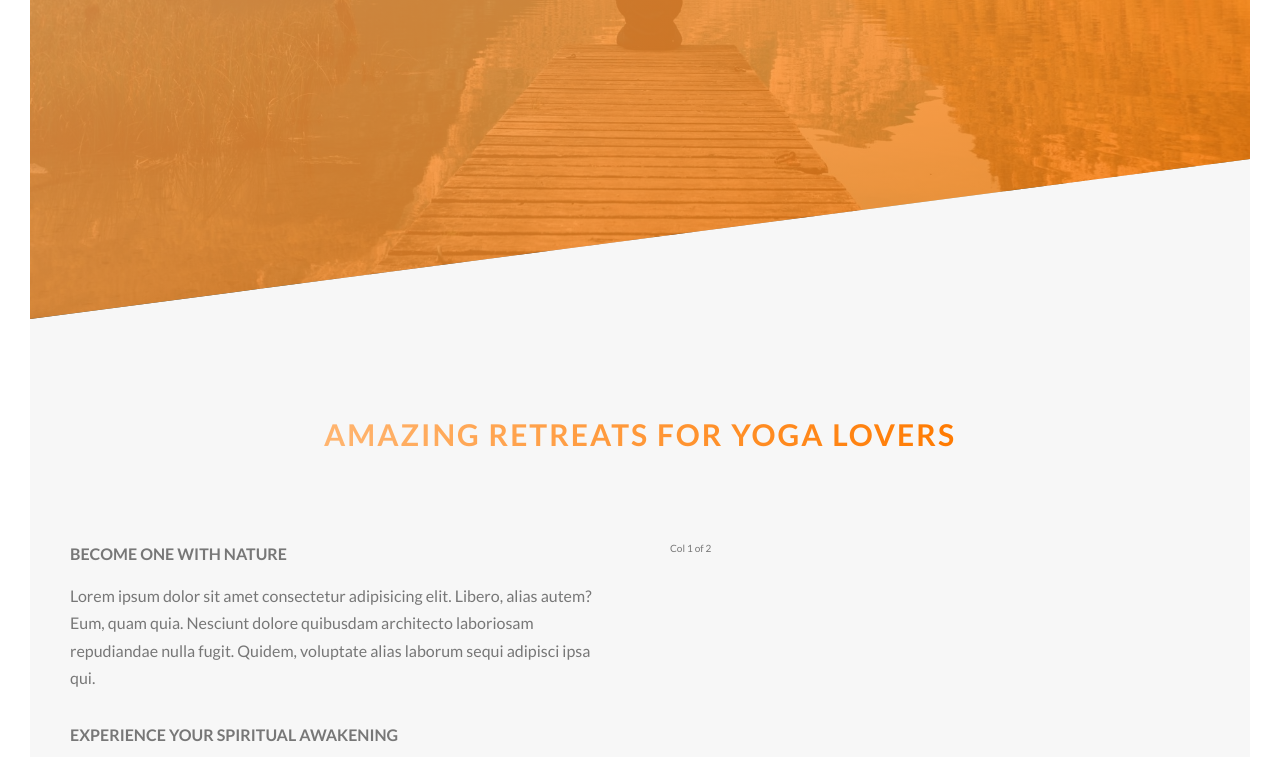
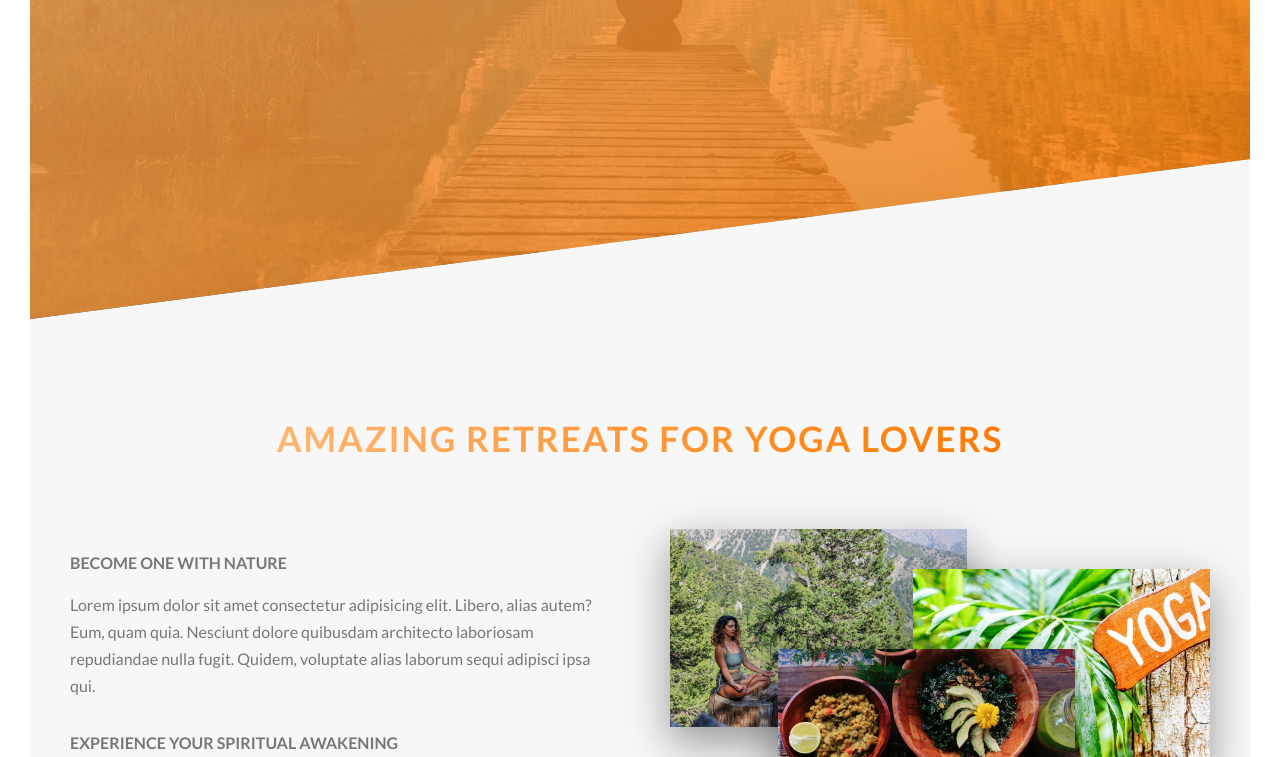
Before and after one commit to MareikeHeuer/body-and-mind, a website: page index.html in a window 1280 px wide. Shown: the part 471-1228 px from the top of the page. Drawn offline with Linux system fonts and the light colour scheme.

Commit message:
content and styling about-section col-1-of-2 right

```diff
--- a/index.html
+++ b/index.html
@@ -56,7 +56,23 @@
 
             <a href="#" class="btn-text">Learn more &rarr;</a>
           </div>
-          <div class="col-1-of-2">Col 1 of 2</div>
+          <div class="col-1-of-2">
+            <div class="composition">
+              <img
+                src="img/nat-1-large.jpg"
+                alt="Photo 1"
+                class="composition__photo composition__photo--p1"
+              /><img
+                src="img/nat-2-large.jpg"
+                alt="Photo 2"
+                class="composition__photo composition__photo--p2"
+              /><img
+                src="img/nat-3-large.jpg"
+                alt="Photo 3"
+                class="composition__photo composition__photo--p3"
+              />
+            </div>
+          </div>
         </div>
       </section>
     </main>
--- a/sass/base/_typography.scss
+++ b/sass/base/_typography.scss
@@ -36,7 +36,7 @@ body {
 }
 
 .heading-secondary {
-  font-size: 3rem;
+  font-size: 3.5rem;
   text-transform: uppercase;
   font-weight: 700;
   display: inline-block;
--- /dev/null
+++ b/sass/components/_composition.scss
@@ -0,0 +1,39 @@
+.composition {
+  position: relative;
+
+  &__photo {
+    position: absolute;
+    width: 55%;
+    box-shadow: 0 1.5rem 4rem rgba($color-black, 0.4);
+    border: 0.2rem;
+    z-index: 10;
+    transition: all 0.2s;
+    outline-offset: 2rem; // will give space between image and boarder
+
+    &--p1 {
+      left: 0;
+      top: -2rem;
+    }
+
+    &--p2 {
+      right: 0;
+      top: 2rem;
+    }
+
+    &--p3 {
+      left: 20%;
+      top: 10rem;
+    }
+
+    &:hover {
+      outline: 1.5rem solid $color-primary; //border around image
+      transform: scale(1.05);
+      box-shadow: 0 2.5rem 4rem rgba($color-black, 0.5);
+      z-index: 20; // higher z-index than on __photo will place image on top of the others
+    }
+  }
+  &:hover &__photo:not(:hover) {
+    transform: scale(0.95);
+  }
+  // .composition:hover composition__photo:not(:hover)
+}
--- a/sass/main.scss
+++ b/sass/main.scss
@@ -8,6 +8,7 @@
 @import "base/utilities";
 
 @import "components/button";
+@import "components/composition";
 
 @import "layout/grid";
 @import "layout/header";
```
Also changed, not shown: css/style.css, 1 other file.
